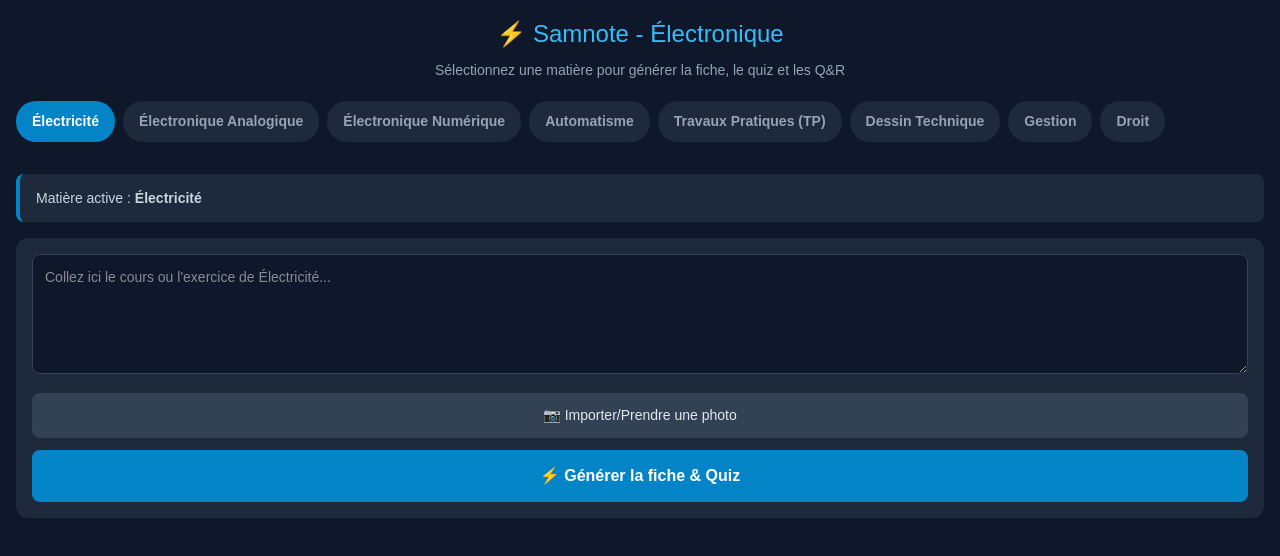
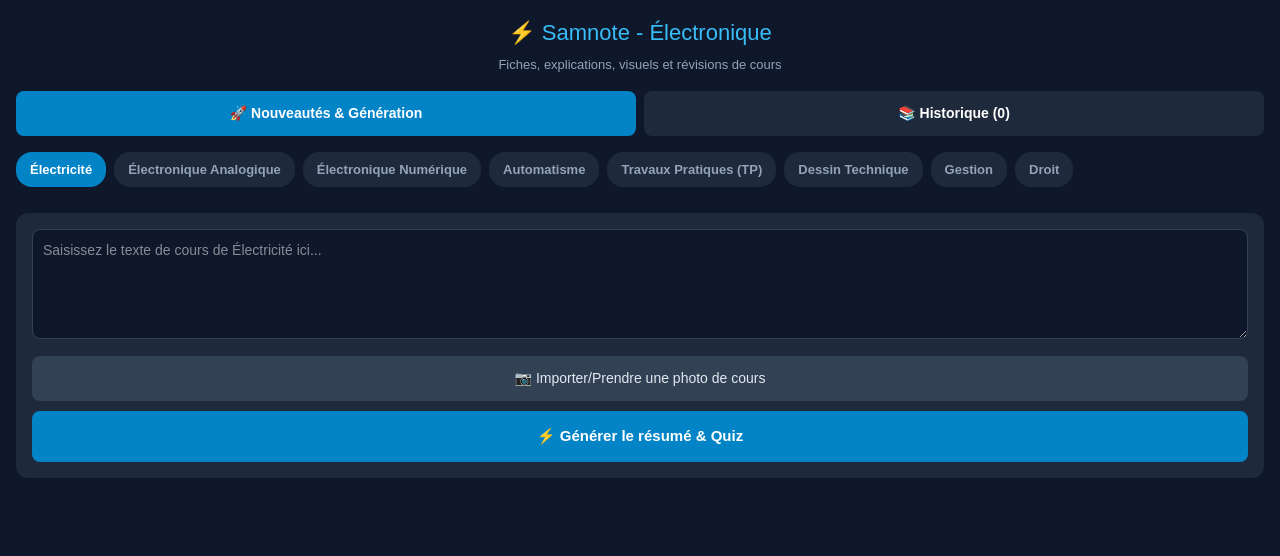
Before and after one commit to learderspressafrica-stack/studyquiz-ai, a Next.js app: page / in a window 1280 px wide. Shown: the top 556 px of the page. Built offline with nearby package versions, Linux system fonts and the light colour scheme.

Commit message:
Feat: Ajout des explications pedagogiques simplifiees, schemas explicatifs et historique filtrable par matiere

```diff
--- a/app/page.tsx
+++ b/app/page.tsx
@@ -2,7 +2,7 @@
 
 import React, { useState, useEffect } from 'react';
 
-const MATIERES_ELECTRONIQUE = [
+const MATIERES = [
   { id: 'electricite', name: 'Électricité' },
   { id: 'analogique', name: 'Électronique Analogique' },
   { id: 'numerique', name: 'Électronique Numérique' },
@@ -14,12 +14,27 @@
 ];
 
 export default function Page() {
-  const [selectedSubject, setSelectedSubject] = useState(MATIERES_ELECTRONIQUE[0].name);
+  const [selectedSubject, setSelectedSubject] = useState(MATIERES[0].name);
+  const [historyFilter, setHistoryFilter] = useState('Toutes');
   const [courseText, setCourseText] = useState('');
   const [imageFile, setImageFile] = useState<string | null>(null);
   const [loading, setLoading] = useState(false);
   const [generatedData, setGeneratedData] = useState<any>(null);
   const [errorMsg, setErrorMsg] = useState('');
+  const [history, setHistory] = useState<any[]>([]);
+  const [activeTab, setActiveTab] = useState<'generate' | 'history'>('generate');
+
+  // Charger l'historique local
+  useEffect(() => {
+    const savedHistory = localStorage.getItem('samnote_history');
+    if (savedHistory) {
+      try {
+        setHistory(JSON.parse(savedHistory));
+      } catch (e) {
+        console.error('Erreur chargement historique', e);
+      }
+    }
+  }, []);
 
   const handleImageUpload = (e: React.ChangeEvent<HTMLInputElement>) => {
     const file = e.target.files?.[0];
@@ -32,13 +47,12 @@
 
   const handleGenerate = async () => {
     if (!courseText && !imageFile) {
-      setErrorMsg('Veuillez entrer du texte ou importer une photo de votre cours.');
+      setErrorMsg('Veuillez saisir un texte ou charger une photo de votre cours.');
       return;
     }
 
     setLoading(true);
     setErrorMsg('');
-    setGeneratedData(null);
 
     try {
       const response = await fetch('/api/generate-quiz', {
@@ -47,15 +61,23 @@
         body: JSON.stringify({
           courseText,
           homeworkImageBase64: imageFile,
-          userProfile: {
-            field: 'Électronique',
-            subject: selectedSubject,
-          },
+          userProfile: { subject: selectedSubject },
         }),
       });
 
       const data = await response.json();
       if (!response.ok) throw new Error(data.error || 'Erreur lors de la génération.');
+
+      const newItem = {
+        id: Date.now(),
+        date: new Date().toLocaleDateString('fr-FR'),
+        subject: selectedSubject,
+        data,
+      };
+
+      const updatedHistory = [newItem, ...history];
+      setHistory(updatedHistory);
+      localStorage.setItem('samnote_history', JSON.stringify(updatedHistory));
 
       setGeneratedData(data);
     } catch (err: any) {
@@ -65,36 +87,80 @@
     }
   };
 
+  const speakAudio = (text: string) => {
+    if ('speechSynthesis' in window) {
+      window.speechSynthesis.cancel();
+      const utterance = new SpeechSynthesisUtterance(text);
+      utterance.lang = 'fr-FR';
+      window.speechSynthesis.speak(utterance);
+    }
+  };
+
+  const filteredHistory = history.filter((item) =>
+    historyFilter === 'Toutes' ? true : item.subject === historyFilter
+  );
+
   return (
     <div style={{ maxWidth: '100vw', minHeight: '100vh', padding: '16px', boxSizing: 'border-box' }}>
 
-      {/* En-tête Mobile */}
-      <header style={{ marginBottom: '20px', textAlign: 'center' }}>
-        <h1 style={{ fontSize: '24px', color: '#38bdf8', margin: '0 0 8px 0' }}>⚡ Samnote - Électronique</h1>
-        <p style={{ fontSize: '14px', color: '#94a3b8', margin: 0 }}>Sélectionnez une matière pour générer la fiche, le quiz et les Q&R</p>
+      {/* En-tête */}
+      <header style={{ textAlign: 'center', marginBottom: '16px' }}>
+        <h1 style={{ fontSize: '22px', color: '#38bdf8', margin: '0 0 6px 0' }}>⚡ Samnote - Électronique</h1>
+        <p style={{ fontSize: '13px', color: '#94a3b8', margin: 0 }}>Fiches, explications, visuels et révisions de cours</p>
       </header>
 
-      {/* Barre des Onglets Matières (Défilement horizontal sur Mobile) */}
-      <div style={{
-        display: 'flex',
-        gap: '8px',
-        overflowX: 'auto',
-        paddingBottom: '12px',
-        marginBottom: '20px',
-        WebkitOverflowScrolling: 'touch'
-      }}>
-        {MATIERES_ELECTRONIQUE.map((m) => (
+      {/* Navigation Principale (Générer / Historique) */}
+      <div style={{ display: 'flex', gap: '8px', marginBottom: '16px' }}>
+        <button
+          onClick={() => setActiveTab('generate')}
+          style={{
+            flex: 1,
+            padding: '12px',
+            borderRadius: '8px',
+            border: 'none',
+            backgroundColor: activeTab === 'generate' ? '#0284c7' : '#1e293b',
+            color: '#fff',
+            fontWeight: 'bold',
+            fontSize: '14px',
+            cursor: 'pointer'
+          }}
+        >
+          🚀 Nouveautés & Génération
+        </button>
+        <button
+          onClick={() => setActiveTab('history')}
+          style={{
+            flex: 1,
+            padding: '12px',
+            borderRadius: '8px',
+            border: 'none',
+            backgroundColor: activeTab === 'history' ? '#0284c7' : '#1e293b',
+            color: '#fff',
+            fontWeight: 'bold',
+            fontSize: '14px',
+            cursor: 'pointer'
+          }}
+        >
+          📚 Historique ({history.length})
+        </button>
+      </div>
+
+      {activeTab === 'generate' && (
+        <>
+          {/* Sélection de Matière */}
+          <div style={{ display: 'flex', gap: '8px', overflowX: 'auto', paddingBottom: '10px', marginBottom: '16px', WebkitOverflowScrolling: 'touch' }}>
+            {MATIERES.map((m) => (
               <button
                 key={m.id}
                 onClick={() => setSelectedSubject(m.name)}
                 style={{
-              padding: '10px 16px',
-              borderRadius: '20px',
+                  padding: '8px 14px',
+                  borderRadius: '16px',
                   border: 'none',
                   backgroundColor: selectedSubject === m.name ? '#0284c7' : '#1e293b',
-              color: selectedSubject === m.name ? '#ffffff' : '#94a3b8',
+                  color: selectedSubject === m.name ? '#fff' : '#94a3b8',
                   whiteSpace: 'nowrap',
-              fontSize: '14px',
+                  fontSize: '13px',
                   fontWeight: 'bold',
                   cursor: 'pointer',
                   flexShrink: 0
@@ -105,35 +171,28 @@
             ))}
           </div>
 
-      {/* Matière Sélectionnée */}
-      <div style={{ backgroundColor: '#1e293b', padding: '12px 16px', borderRadius: '8px', marginBottom: '16px', borderLeft: '4px solid #0284c7' }}>
-        <span style={{ fontSize: '14px', color: '#cbd5e1' }}>Matière active : <strong>{selectedSubject}</strong></span>
-      </div>
-
-      {/* Saisie de Cours / Photo */}
-      <div style={{ backgroundColor: '#1e293b', padding: '16px', borderRadius: '12px', marginBottom: '20px' }}>
+          {/* Saisie & Photo */}
+          <div style={{ backgroundColor: '#1e293b', padding: '16px', borderRadius: '12px', marginBottom: '16px' }}>
             <textarea
-          placeholder={`Collez ici le cours ou l'exercice de ${selectedSubject}...`}
+              placeholder={`Saisissez le texte de cours de ${selectedSubject} ici...`}
               value={courseText}
               onChange={(e) => setCourseText(e.target.value)}
               style={{
                 width: '100%',
-            height: '120px',
+                height: '110px',
                 backgroundColor: '#0f172a',
                 color: '#fff',
                 border: '1px solid #334155',
                 borderRadius: '8px',
-            padding: '12px',
+                padding: '10px',
                 fontSize: '14px',
                 boxSizing: 'border-box',
-            marginBottom: '12px',
-            resize: 'vertical'
+                marginBottom: '10px'
               }}
             />
 
-        <div style={{ display: 'flex', flexDirection: 'column', gap: '12px' }}>
+            <div style={{ display: 'flex', flexDirection: 'column', gap: '10px' }}>
               <label style={{
-            display: 'block',
                 textAlign: 'center',
                 backgroundColor: '#334155',
                 padding: '12px',
@@ -142,73 +201,99 @@
                 fontSize: '14px',
                 color: '#e2e8f0'
               }}>
-            📷 Importer/Prendre une photo
+                📷 Importer/Prendre une photo de cours
                 <input type="file" accept="image/*" onChange={handleImageUpload} style={{ display: 'none' }} />
               </label>
 
-          {imageFile && <span style={{ fontSize: '12px', color: '#4ade80', textAlign: 'center' }}>✓ Photo chargée avec succès</span>}
+              {imageFile && <span style={{ fontSize: '12px', color: '#4ade80', textAlign: 'center' }}>✓ Photo importée</span>}
 
               <button
                 onClick={handleGenerate}
                 disabled={loading}
                 style={{
-              width: '100%',
                   padding: '14px',
                   backgroundColor: loading ? '#64748b' : '#0284c7',
                   color: '#fff',
                   border: 'none',
                   borderRadius: '8px',
-              fontSize: '16px',
+                  fontSize: '15px',
                   fontWeight: 'bold',
                   cursor: loading ? 'not-allowed' : 'pointer'
                 }}
               >
-            {loading ? 'Analyse en cours...' : '⚡ Générer la fiche & Quiz'}
+                {loading ? 'Analyse pédagogique...' : '⚡ Générer le résumé & Quiz'}
               </button>
             </div>
           </div>
 
-      {/* Message d'Erreur */}
           {errorMsg && (
-        <div style={{ backgroundColor: '#7f1d1d', color: '#fca5a5', padding: '12px', borderRadius: '8px', marginBottom: '20px', fontSize: '14px' }}>
+            <div style={{ backgroundColor: '#7f1d1d', color: '#fca5a5', padding: '10px', borderRadius: '8px', marginBottom: '16px', fontSize: '13px' }}>
               {errorMsg}
             </div>
           )}
 
-      {/* Résultats Générés (Fiche, Q&R, Quiz) */}
+          {/* Résultats Générés */}
           {generatedData && (
-        <div style={{ display: 'flex', flexDirection: 'column', gap: '20px' }}>
+            <div style={{ display: 'flex', flexDirection: 'column', gap: '16px' }}>
 
-          {/* Résumé */}
+              {/* Résumé & Bouton Audio */}
               <div style={{ backgroundColor: '#1e293b', padding: '16px', borderRadius: '12px' }}>
-            <h2 style={{ fontSize: '18px', color: '#38bdf8', marginTop: 0 }}>📝 Fiche de révision ({selectedSubject})</h2>
-            <h3 style={{ fontSize: '16px', color: '#f1f5f9' }}>{generatedData.title}</h3>
-            <p style={{ fontSize: '14px', lineHeight: '1.5', color: '#cbd5e1' }}>{generatedData.summary}</p>
+                <div style={{ display: 'flex', justifyContent: 'space-between', alignItems: 'center', marginBottom: '8px' }}>
+                  <h2 style={{ fontSize: '16px', color: '#38bdf8', margin: 0 }}>📝 Fiche de Révision</h2>
+                  {generatedData.audioScript && (
+                    <button
+                      onClick={() => speakAudio(generatedData.audioScript)}
+                      style={{ padding: '6px 12px', backgroundColor: '#10b981', color: '#fff', border: 'none', borderRadius: '6px', fontSize: '12px', cursor: 'pointer', fontWeight: 'bold' }}
+                    >
+                      🔊 Écouter
+                    </button>
+                  )}
+                </div>
+                <h3 style={{ fontSize: '15px', color: '#f1f5f9', marginTop: 0 }}>{generatedData.title}</h3>
+                <p style={{ fontSize: '14px', lineHeight: '1.5', color: '#cbd5e1', margin: 0 }}>{generatedData.summary}</p>
               </div>
 
-          {/* Questions & Réponses Directes */}
-          {generatedData.qaPairs && (
+              {/* Explication Simplifiée des Notions & Schémas */}
+              {generatedData.conceptExplanations && generatedData.conceptExplanations.length > 0 && (
                 <div style={{ backgroundColor: '#1e293b', padding: '16px', borderRadius: '12px' }}>
-              <h2 style={{ fontSize: '18px', color: '#38bdf8', marginTop: 0 }}>❓ Questions & Réponses Directes</h2>
-              {generatedData.qaPairs.map((item: any, idx: number) => (
-                <div key={idx} style={{ marginBottom: '12px', borderBottom: '1px solid #334155', paddingBottom: '8px' }}>
-                  <p style={{ fontWeight: 'bold', fontSize: '14px', color: '#f8fafc', margin: '0 0 4px 0' }}>Q{idx + 1}. {item.question}</p>
-                  <p style={{ fontSize: '14px', color: '#4ade80', margin: 0 }}>R: {item.answer}</p>
+                  <h2 style={{ fontSize: '16px', color: '#38bdf8', marginTop: 0 }}>💡 Explication des composants & Notions</h2>
+                  {generatedData.conceptExplanations.map((item: any, idx: number) => (
+                    <div key={idx} style={{ backgroundColor: '#0f172a', padding: '12px', borderRadius: '8px', marginBottom: '10px' }}>
+                      <h4 style={{ color: '#facc15', margin: '0 0 6px 0', fontSize: '14px' }}>🔹 {item.concept}</h4>
+                      <p style={{ fontSize: '13px', color: '#e2e8f0', margin: '0 0 8px 0', lineHeight: '1.4' }}>{item.simpleDefinition}</p>
+                      {item.diagram && (
+                        <pre style={{ backgroundColor: '#1e293b', color: '#38bdf8', padding: '8px', borderRadius: '6px', fontSize: '12px', overflowX: 'auto', margin: 0 }}>
+                          {item.diagram}
+                        </pre>
+                      )}
                     </div>
                   ))}
                 </div>
               )}
 
-          {/* Quiz Interactive */}
+              {/* Questions & Réponses Directes */}
+              {generatedData.qaPairs && (
+                <div style={{ backgroundColor: '#1e293b', padding: '16px', borderRadius: '12px' }}>
+                  <h2 style={{ fontSize: '16px', color: '#38bdf8', marginTop: 0 }}>❓ Questions & Réponses Directes</h2>
+                  {generatedData.qaPairs.map((item: any, idx: number) => (
+                    <div key={idx} style={{ marginBottom: '10px', borderBottom: '1px solid #334155', paddingBottom: '8px' }}>
+                      <p style={{ fontWeight: 'bold', fontSize: '13px', color: '#f8fafc', margin: '0 0 4px 0' }}>Q{idx + 1}. {item.question}</p>
+                      <p style={{ fontSize: '13px', color: '#4ade80', margin: 0 }}>R: {item.answer}</p>
+                    </div>
+                  ))}
+                </div>
+              )}
+
+              {/* Quiz */}
               {generatedData.quiz && (
                 <div style={{ backgroundColor: '#1e293b', padding: '16px', borderRadius: '12px' }}>
-              <h2 style={{ fontSize: '18px', color: '#38bdf8', marginTop: 0 }}>🎯 Quiz de Validation</h2>
+                  <h2 style={{ fontSize: '16px', color: '#38bdf8', marginTop: 0 }}>🎯 Quiz d'auto-évaluation</h2>
                   {generatedData.quiz.map((q: any, qIdx: number) => (
-                <div key={qIdx} style={{ marginBottom: '16px', backgroundColor: '#0f172a', padding: '12px', borderRadius: '8px' }}>
-                  <p style={{ fontWeight: 'bold', fontSize: '14px', margin: '0 0 8px 0' }}>{qIdx + 1}. {q.question}</p>
-                  <div style={{ display: 'flex', flexDirection: 'column', gap: '6px' }}>
+                    <div key={qIdx} style={{ marginBottom: '12px', backgroundColor: '#0f172a', padding: '10px', borderRadius: '8px' }}>
+                      <p style={{ fontWeight: 'bold', fontSize: '13px', margin: '0 0 6px 0' }}>{qIdx + 1}. {q.question}</p>
+                      <div style={{ display: 'flex', flexDirection: 'column', gap: '4px' }}>
                         {q.options.map((opt: string, oIdx: number) => (
-                      <div key={oIdx} style={{ padding: '8px', backgroundColor: '#1e293b', borderRadius: '4px', fontSize: '13px', color: '#e2e8f0' }}>
+                          <div key={oIdx} style={{ padding: '6px 10px', backgroundColor: '#1e293b', borderRadius: '4px', fontSize: '12px', color: '#cbd5e1' }}>
                             {opt}
                           </div>
                         ))}
@@ -220,6 +305,88 @@
 
             </div>
           )}
+        </>
+      )}
+
+      {/* Vue HISTORIQUE FILTRABLE */}
+      {activeTab === 'history' && (
+        <div>
+          <h2 style={{ fontSize: '18px', color: '#38bdf8', marginTop: 0 }}>📚 Historique des Fiches</h2>
+
+          {/* Filtres par Matière */}
+          <div style={{ display: 'flex', gap: '8px', overflowX: 'auto', paddingBottom: '10px', marginBottom: '16px' }}>
+            <button
+              onClick={() => setHistoryFilter('Toutes')}
+              style={{
+                padding: '6px 12px',
+                borderRadius: '14px',
+                border: 'none',
+                backgroundColor: historyFilter === 'Toutes' ? '#0284c7' : '#1e293b',
+                color: '#fff',
+                fontSize: '12px',
+                fontWeight: 'bold',
+                cursor: 'pointer',
+                flexShrink: 0
+              }}
+            >
+              Toutes
+            </button>
+            {MATIERES.map((m) => (
+              <button
+                key={m.id}
+                onClick={() => setHistoryFilter(m.name)}
+                style={{
+                  padding: '6px 12px',
+                  borderRadius: '14px',
+                  border: 'none',
+                  backgroundColor: historyFilter === m.name ? '#0284c7' : '#1e293b',
+                  color: historyFilter === m.name ? '#fff' : '#94a3b8',
+                  fontSize: '12px',
+                  fontWeight: 'bold',
+                  cursor: 'pointer',
+                  flexShrink: 0
+                }}
+              >
+                {m.name}
+              </button>
+            ))}
+          </div>
+
+          {/* Liste des éléments filtrés */}
+          {filteredHistory.length === 0 ? (
+            <p style={{ color: '#94a3b8', textAlign: 'center', fontSize: '14px' }}>Aucun enregistrement pour : {historyFilter}</p>
+          ) : (
+            <div style={{ display: 'flex', flexDirection: 'column', gap: '12px' }}>
+              {filteredHistory.map((item) => (
+                <div
+                  key={item.id}
+                  onClick={() => {
+                    setGeneratedData(item.data);
+                    setSelectedSubject(item.subject);
+                    setActiveTab('generate');
+                  }}
+                  style={{
+                    backgroundColor: '#1e293b',
+                    padding: '12px',
+                    borderRadius: '8px',
+                    borderLeft: '4px solid #0284c7',
+                    cursor: 'pointer'
+                  }}
+                >
+                  <div style={{ display: 'flex', justifyContent: 'space-between', marginBottom: '4px' }}>
+                    <span style={{ fontSize: '12px', color: '#38bdf8', fontWeight: 'bold' }}>{item.subject}</span>
+                    <span style={{ fontSize: '11px', color: '#64748b' }}>{item.date}</span>
+                  </div>
+                  <h4 style={{ margin: '0 0 4px 0', fontSize: '14px', color: '#f8fafc' }}>{item.data.title}</h4>
+                  <p style={{ margin: 0, fontSize: '12px', color: '#94a3b8', overflow: 'hidden', textOverflow: 'ellipsis', whiteSpace: 'nowrap' }}>
+                    {item.data.summary}
+                  </p>
+                </div>
+              ))}
+            </div>
+          )}
+        </div>
+      )}
 
     </div>
   );
```
Also changed, not shown: app/api/generate-quiz/route.ts (+22 -13 lines). Lines whose indentation alone changed are shown as unchanged.
